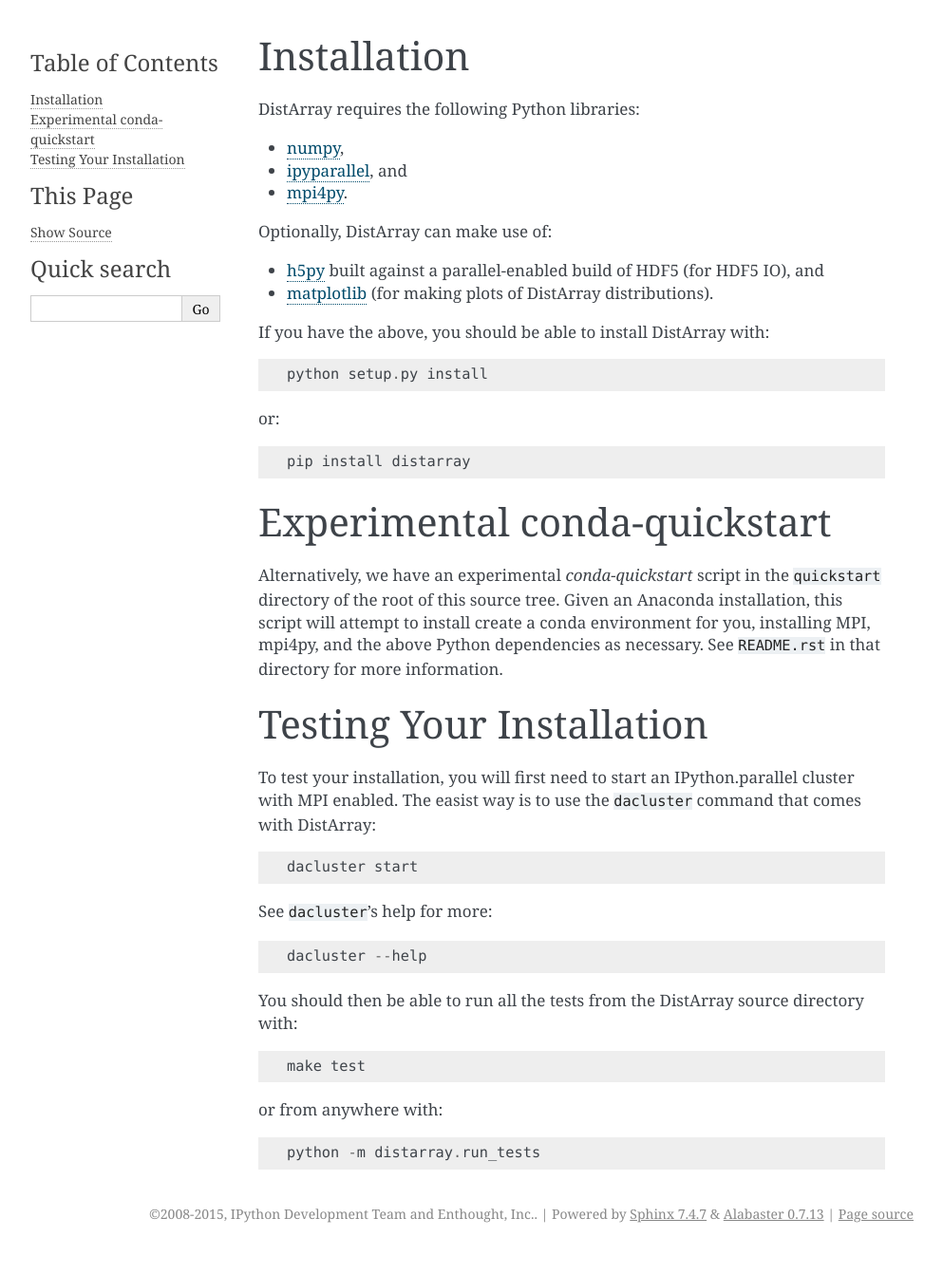
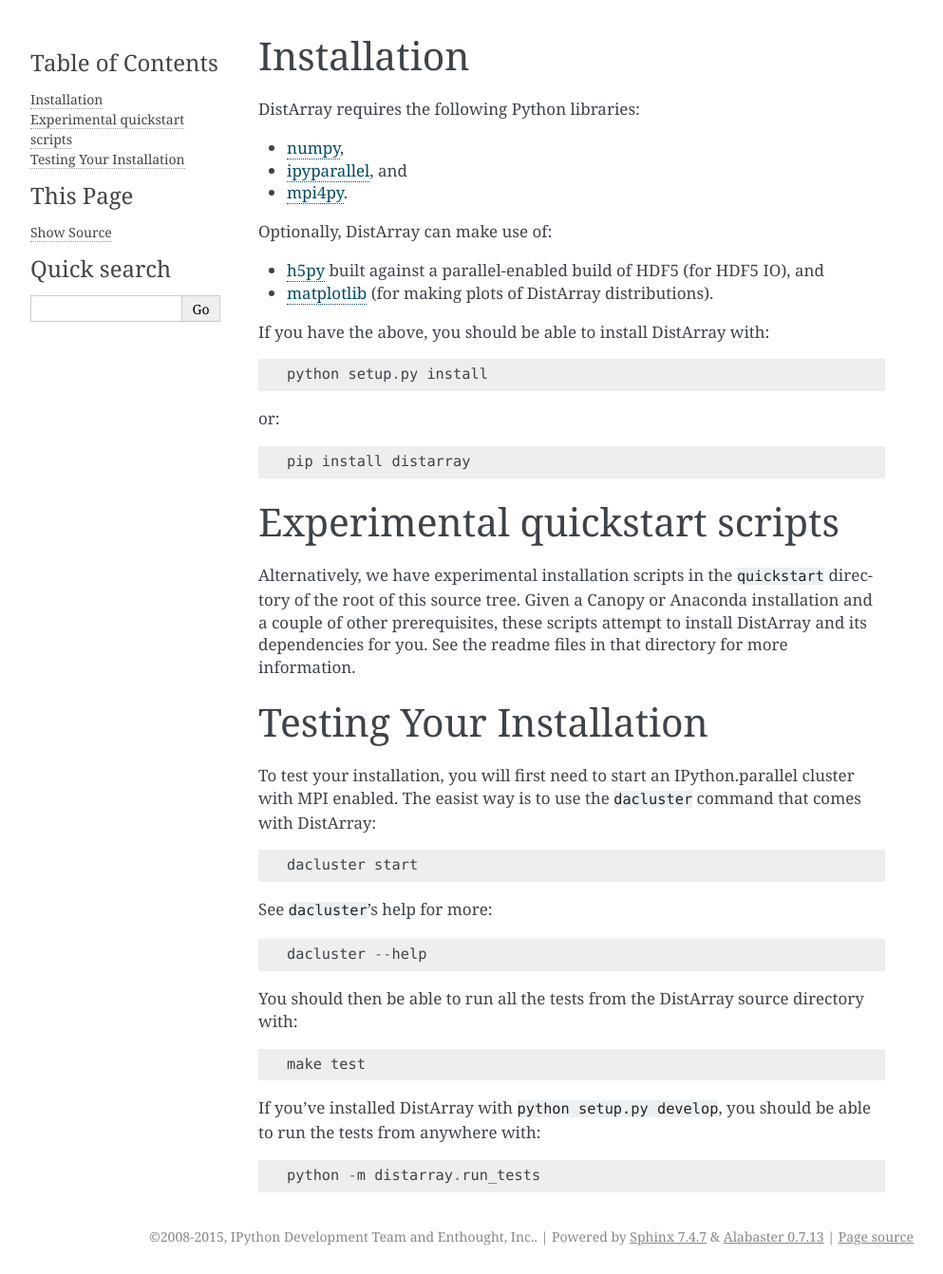
Before and after one commit to enthought/distarray, a Sphinx documentation site: the page built from docs/sphinx/source/installation.rst, in a window 1280 px wide. Shown: the whole page at 95% size, without its empty margins (148-1141 px from the left). Built offline with Sphinx 7.4.7, drawn with Linux system fonts in a browser that asks for light colours; before the commit the page ends 1318 px from its top, so only the background shows below that.

Commit message:
Update installation doc.

```diff
--- a/docs/sphinx/source/installation.rst
+++ b/docs/sphinx/source/installation.rst
@@ -28,14 +28,14 @@
     pip install distarray
 
 
-Experimental conda-quickstart
------------------------------
+Experimental quickstart scripts
+-------------------------------
 
-Alternatively, we have an experimental `conda-quickstart` script in the
-``quickstart`` directory of the root of this source tree.  Given an Anaconda
-installation, this script will attempt to install create a conda environment
-for you, installing MPI, mpi4py, and the above Python dependencies as
-necessary.  See ``README.rst`` in that directory for more information.
+Alternatively, we have experimental installation scripts in the ``quickstart``
+directory of the root of this source tree.  Given a Canopy or Anaconda
+installation and a couple of other prerequisites, these scripts attempt to
+install DistArray and its dependencies for you.  See the readme files in that
+directory for more information.
 
 
 Testing Your Installation
@@ -56,6 +56,7 @@
 
     make test
 
-or from anywhere with::
+If you've installed DistArray with ``python setup.py develop``, you should be
+able to run the tests  from anywhere with::
 
     python -m distarray.run_tests
```
